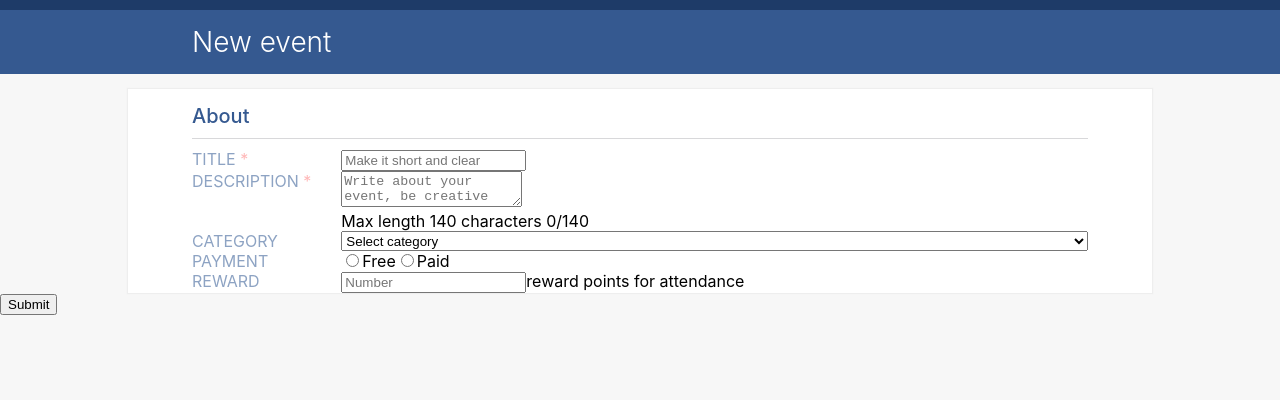
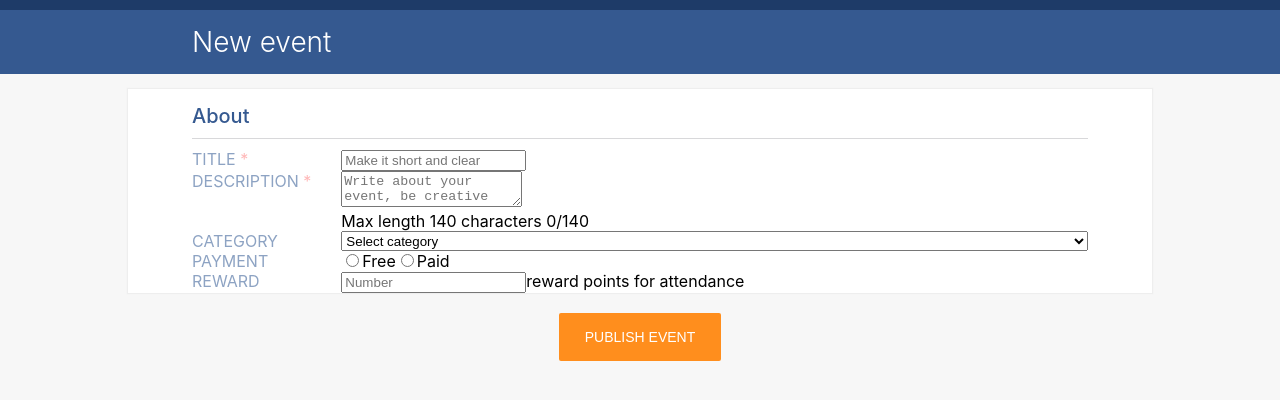
Before and after one commit to sylvestertarnowski/hotree-task, a React (Create React App) app: page / in a window 1280 px wide. Shown: the top 400 px of the page. Built offline with nearby package versions, Linux system fonts and the light colour scheme.

Commit message:
Customisable ButtonSubmit component now available. Currently takes the text property, to determine what it says

```diff
--- /dev/null
+++ b/src/components/ButtonSubmit.tsx
@@ -0,0 +1,18 @@
+import React from 'react';
+import '../css/ButtonSubmit.css';
+
+type P = {
+    text: string;
+}
+
+const ButtonSubmit: React.FC<P> = (props) => {
+    const { text } = props;
+
+    return (
+        <div className="button-submit-wrapper">
+            <button className="button-submit">{text}</button>
+        </div>
+    )
+}
+
+export default ButtonSubmit;
--- a/src/components/Main.tsx
+++ b/src/components/Main.tsx
@@ -5,6 +5,7 @@ import InputText from './InputText';
 import InputTextArea from './InputTextArea';
 import InputDropdown from './InputDropdown';
 import RadioPayment from './RadioPayment';
+import ButtonSubmit from './ButtonSubmit';
 
 
 type State = {
@@ -89,7 +90,7 @@ class Main extends React.Component<P, State> {
                     <Section />
                     <Section />
                     <Button /> */}
-                    <button>Submit</button>
+                    <ButtonSubmit text="Publish Event" />
                 </form>
             </div>
         )
--- /dev/null
+++ b/src/css/ButtonSubmit.css
@@ -0,0 +1,15 @@
+.button-submit-wrapper {
+    display: flex;
+    justify-content: center;
+    padding: 20px;
+}
+
+.button-submit {
+    border-radius: 2px;
+    border-style: none;
+    background: rgb(255, 142, 29);
+    color: white;
+    font-size: 14px;
+    text-transform: uppercase;
+    padding: 16px 26px;
+}
```
